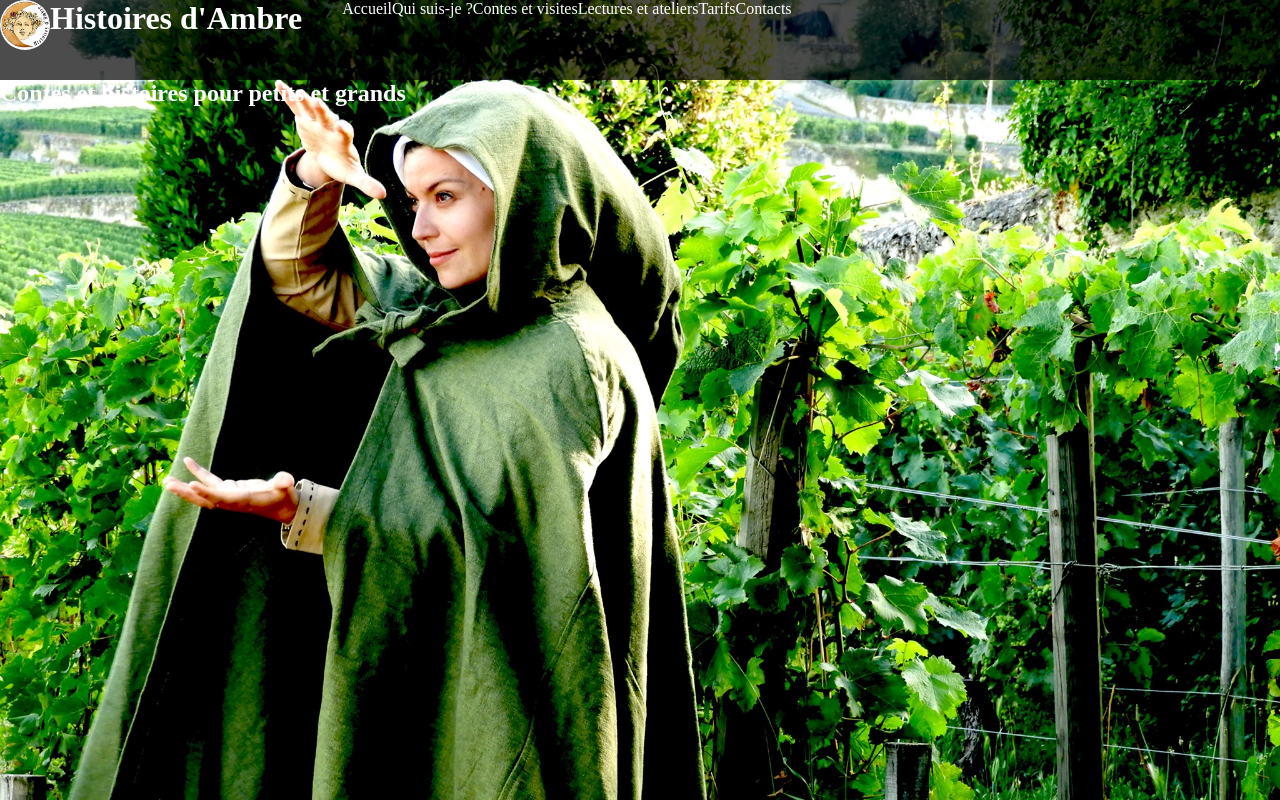
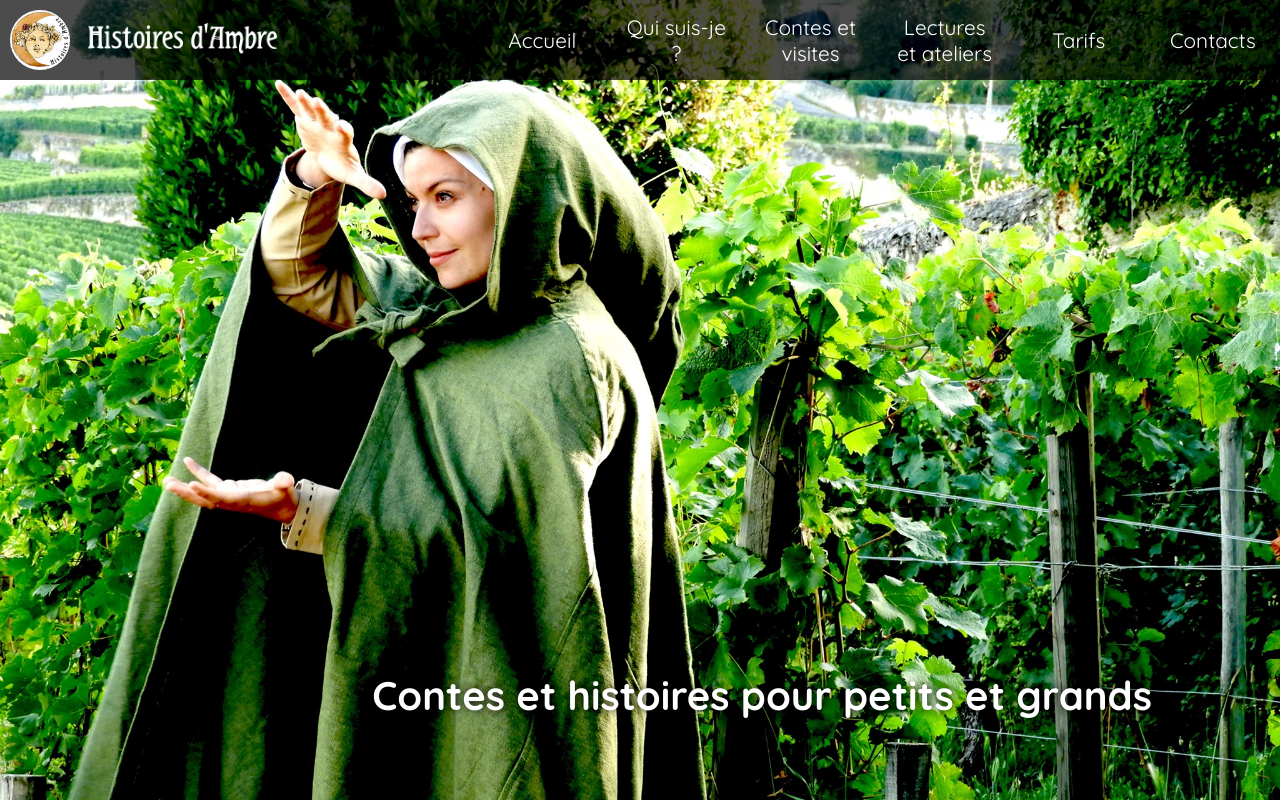
Before and after one commit to AlexisBoucherie/histoires-dambre, a plain HTML site: page index.html in a window 1280 px wide. Drawn offline with Linux system fonts and the light colour scheme.

Commit message:
finish homepage

```diff
--- a/index.html
+++ b/index.html
@@ -6,13 +6,18 @@
     <meta name="viewport" content="width=device-width, initial-scale=1.0">
     <title>Histoires d'Ambre | Contes et visites pour petits et grands</title>
     <link rel="stylesheet" href="style.css">
+    <link rel="preconnect" href="https://fonts.googleapis.com">
+    <link rel="preconnect" href="https://fonts.gstatic.com" crossorigin>
+    <link href="https://fonts.googleapis.com/css2?family=Quicksand:wght@300;400;500;600;700&display=swap" rel="stylesheet">
 </head>
 <body class="wrapper">
     <header>
         <div class="menu">
             <div class="branding">
-                <img src="img/logo_ha.jpg" alt="Logo Histoires d'Ambre">
-                <h1>Histoires d'Ambre</h1>
+                <a href="#">
+                    <img src="img/logo_ha.jpg" alt="Logo Histoires d'Ambre" class="logo">
+                    <img src="img/histoires-dambre-txt-white.png" alt="Site Histoires d'Ambre" class="sitetitle">
+                </a>
             </div>
             <nav>
                 <ul>
--- a/style.css
+++ b/style.css
@@ -3,6 +3,8 @@
     text-decoration: none;
     list-style: none;
     color: black;
+    font-size: 1em;
+    font-family: 'Quicksand', sans-serif;
 }
 
 header {
@@ -19,36 +21,74 @@ header {
     height: 10vh;
     background-color: rgba(0, 0, 0, 0.7);
     display: flex;
+    justify-content: space-between;
 }
 
 /* Logo et titre du site (à gauche) */
 
 .branding {
+    margin: auto 10px;
+}
+
+.branding a {
     display: flex;
 }
 
-.branding img {
-    width: 50px;
-    height: 50px;
+.branding .logo {
+    width: 60px;
+    height: 60px;
     border-radius: 50%;
+    align-self: center;
 }
 
-.branding h1 {
+.branding .sitetitle {
+    height: 35px;
+    margin-left: 10px;
+    align-self: center;
+}
+
+
+/* Navigation (à droite) */
+
+nav {
+    width: 66vw;
+}
+
+nav, nav ul, nav ul li {
+    height: 10vh;
+}
+
+nav ul {
+    display: flex;
+    justify-content: space-around;
+}
+
+nav ul li {
+    width: 8vw;
+}
+
+nav ul li a {
+    display: table-cell;
+    width: 10vw;
+    height: 10vh;
+    font-size: 1.3em;
+    vertical-align: middle;
+    text-align: center;
     color: white;
 }
 
-/* Navigation (à droite) */
-
-nav ul {
-    display: flex;
-}
-
-nav ul li a {
-    color: white;
+nav ul li a:hover {
+    background-color: rgba(255, 255, 255, 0.7);
+    color: black;
 }
 
 /* Slogan */
 
 h2 {
     color: white;
+    font-size: 2.5em;
+    text-shadow: #000 1px 0 10px;
+    position: absolute;
+    right: 10vw;
+    bottom: 10vh;
 }
```
Also changed, not shown: img/histoires-dambre-txt-white.png (added), img/histoires-dambre-txt.png (added).
